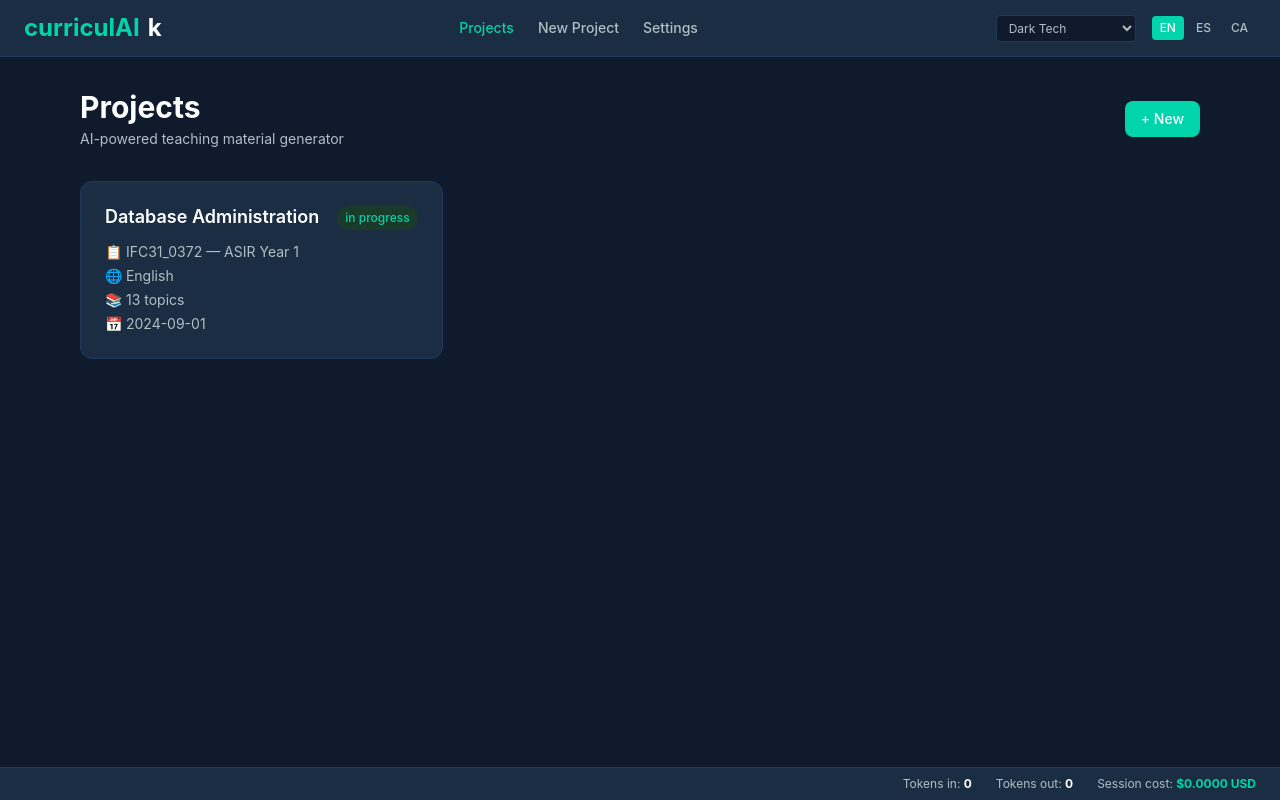
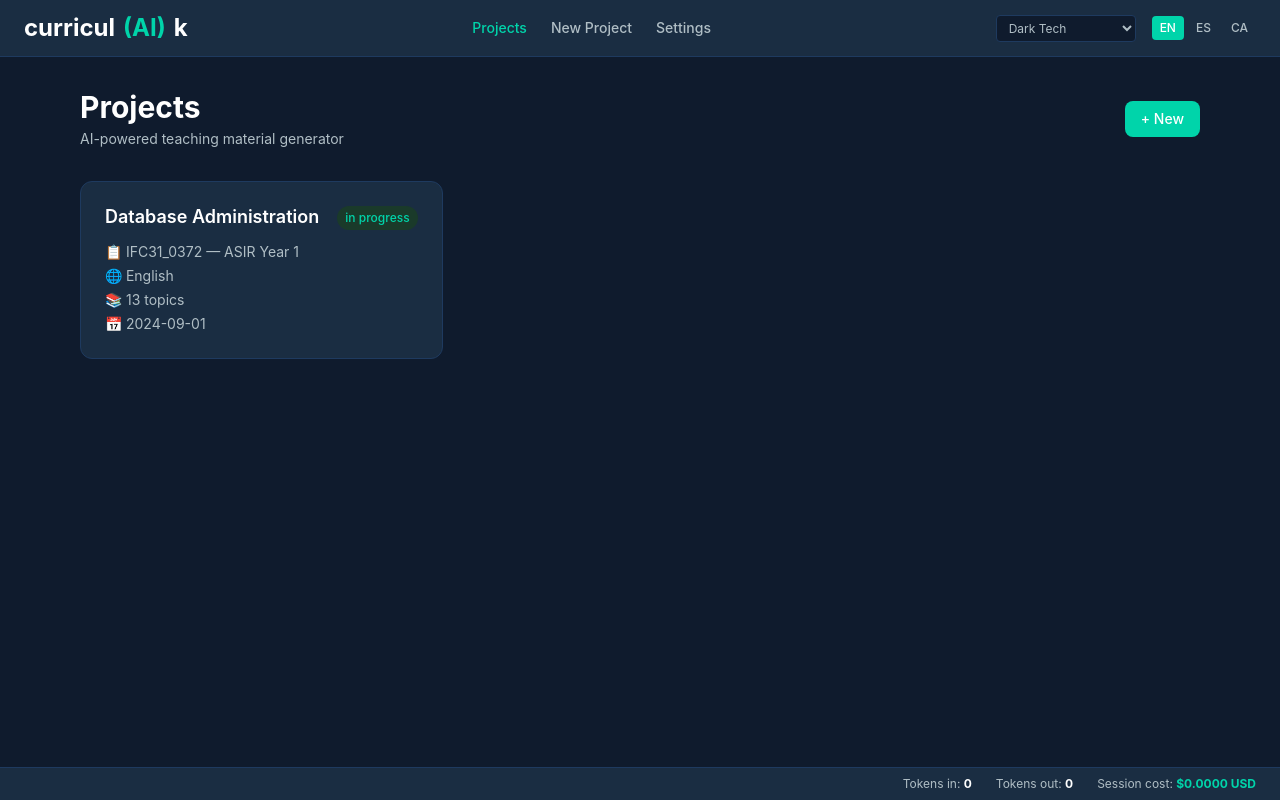
Before and after one commit to sergiogrubio/curriculaik-frontend, a React (Vite) app: page / in a window 1280 px wide. Built offline with nearby package versions, Linux system fonts and the light colour scheme.

Commit message:
feat: rebrand to curricul(AI)k

```diff
--- a/src/components/layout/Navbar.jsx
+++ b/src/components/layout/Navbar.jsx
@@ -25,9 +25,8 @@ export default function Navbar() {
 
       {/* Logo */}
       <Link to="/" className="flex items-center gap-2">
-        <span className="text-2xl font-bold" style={{ color: theme.primary }}>
-          curriculAI
-        </span>
+        <span className="text-2xl font-bold" style={{ color: theme.text }}>curricul</span>
+        <span className="text-2xl font-bold" style={{ color: theme.primary }}>(AI)</span>
         <span className="text-2xl font-bold" style={{ color: theme.text }}>k</span>
       </Link>
 
--- a/src/i18n/locales/ca.json
+++ b/src/i18n/locales/ca.json
@@ -1,5 +1,5 @@
 {
-  "app_name": "curriculAIk",
+  "app_name": "curricul(AI)k",
   "tagline": "Generador de materials didàctics amb IA",
   "nav": {
     "projects": "Projectes",
--- a/src/i18n/locales/en.json
+++ b/src/i18n/locales/en.json
@@ -1,5 +1,5 @@
 {
-  "app_name": "curriculAIk",
+  "app_name": "curricul(AI)k",
   "tagline": "AI-powered teaching material generator",
   "nav": {
     "projects": "Projects",
--- a/src/i18n/locales/es.json
+++ b/src/i18n/locales/es.json
@@ -1,5 +1,5 @@
 {
-  "app_name": "curriculAIk",
+  "app_name": "curricul(AI)k",
   "tagline": "Generador de materiales didácticos con IA",
   "nav": {
     "projects": "Proyectos",
```
